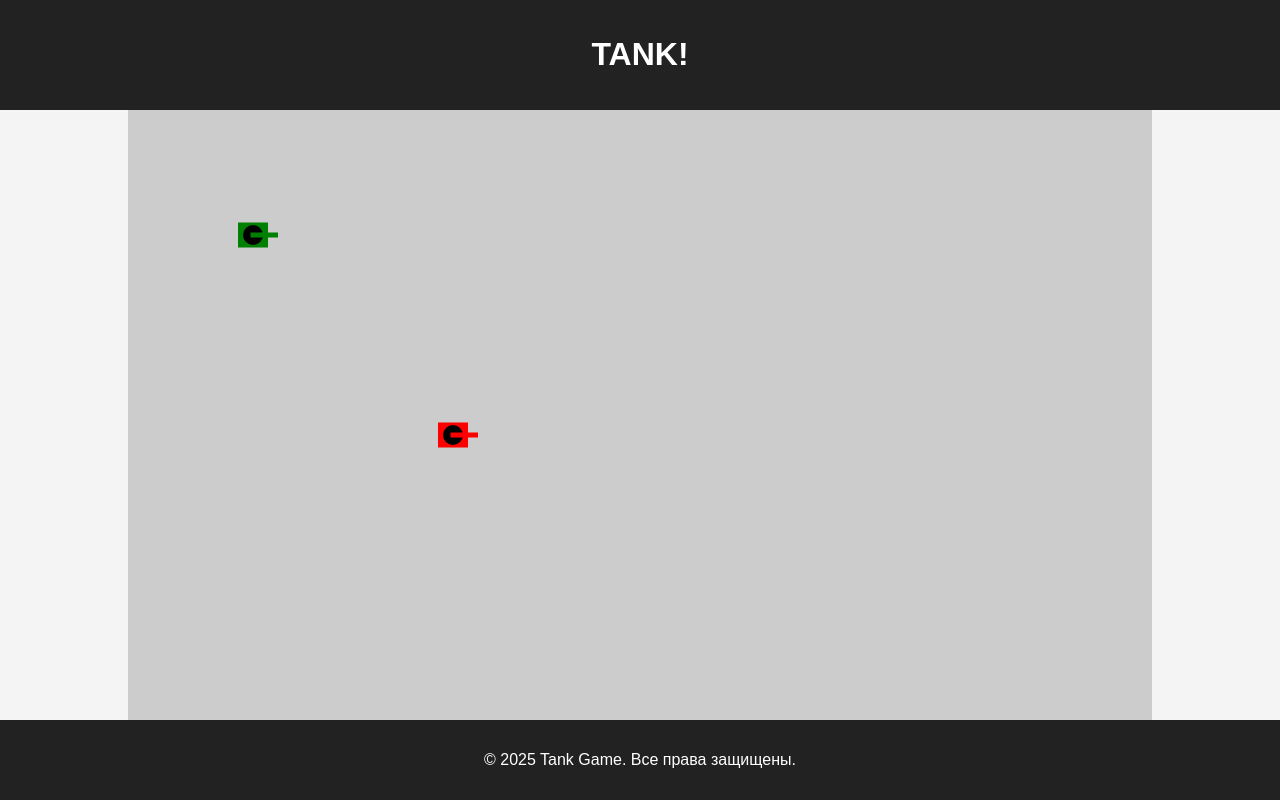
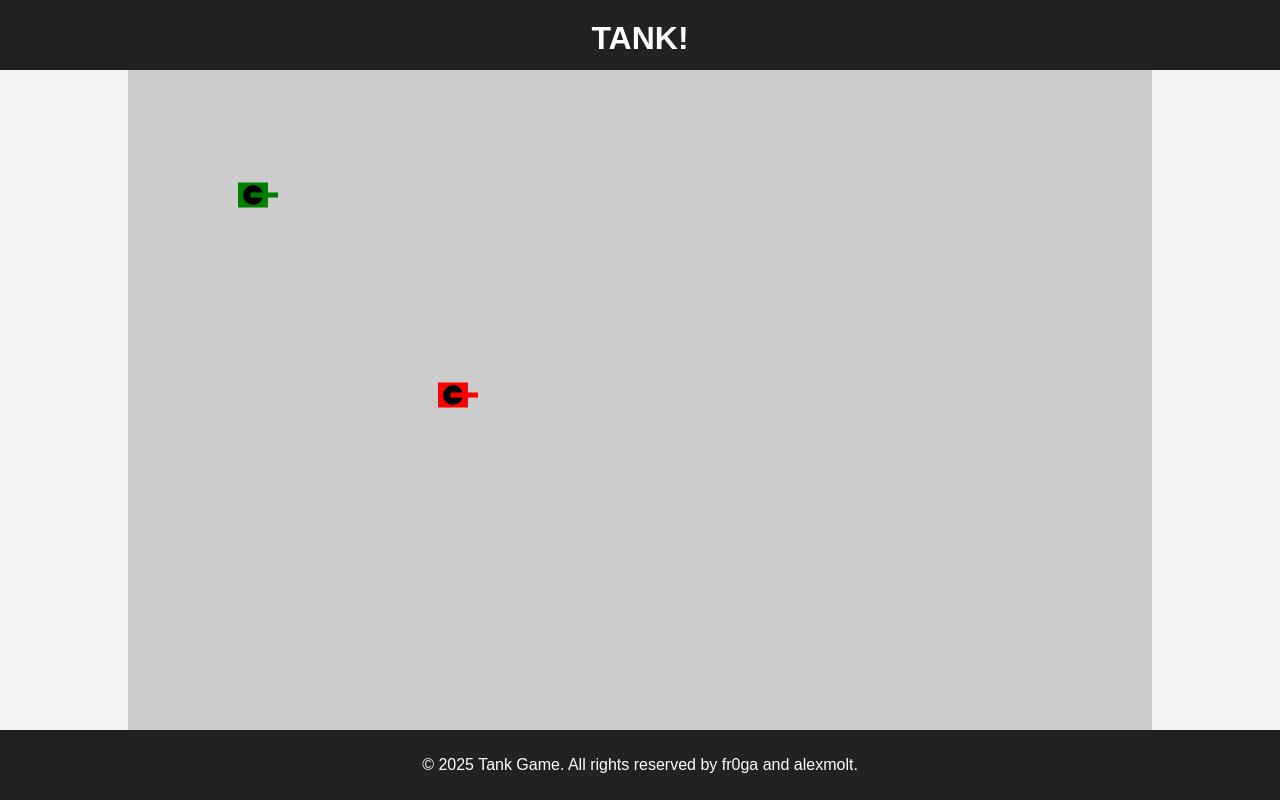
Before and after one commit to fr0ga/WebStormProjects, a website: page Tank/index.html in a window 1280 px wide. Drawn offline with Linux system fonts and the light colour scheme.

Commit message:
changed game area, fixed margins

```diff
--- a/Tank/index.html
+++ b/Tank/index.html
@@ -26,7 +26,7 @@
   </svg>
 </div>
 <footer>
-  <p>© 2025 Tank Game. Все права защищены.</p>
+  <p>© 2025 Tank Game. All rights reserved by fr0ga and alexmolt.</p>
 </footer>
 <script src="tank.js"></script>
 
--- a/Tank/tank.css
+++ b/Tank/tank.css
@@ -17,7 +17,12 @@ header, footer {
     background-color: #222;
     color: white;
     text-align: center;
-    padding: 15px 0;
+    padding: 10px;
+    height: 50px;
+}
+h1 {
+    text-align: center;
+    margin-top: 10px;
 }
 
 /* Контейнер, который растягивается */
```
